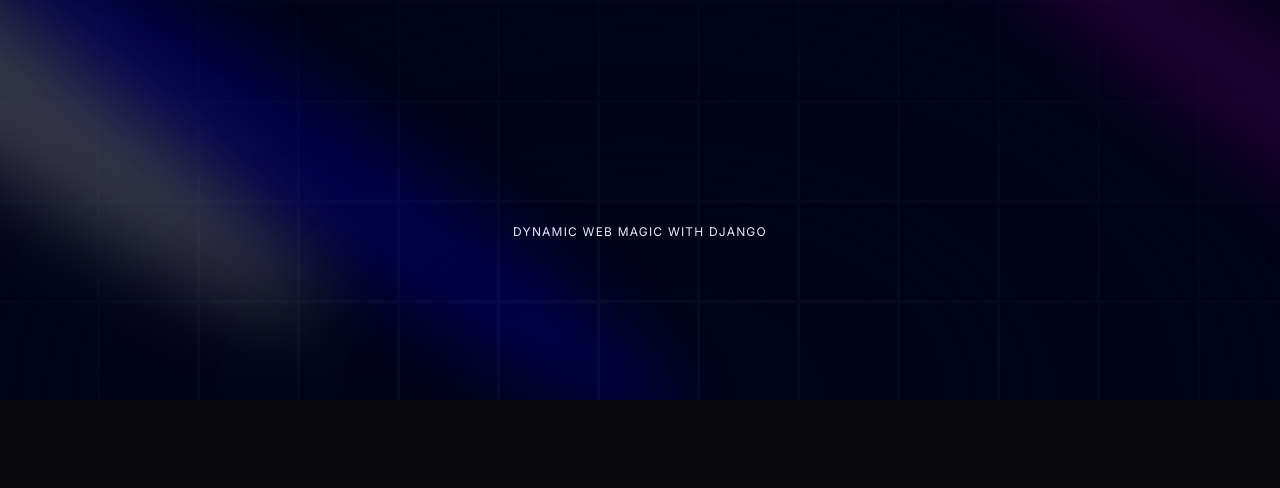
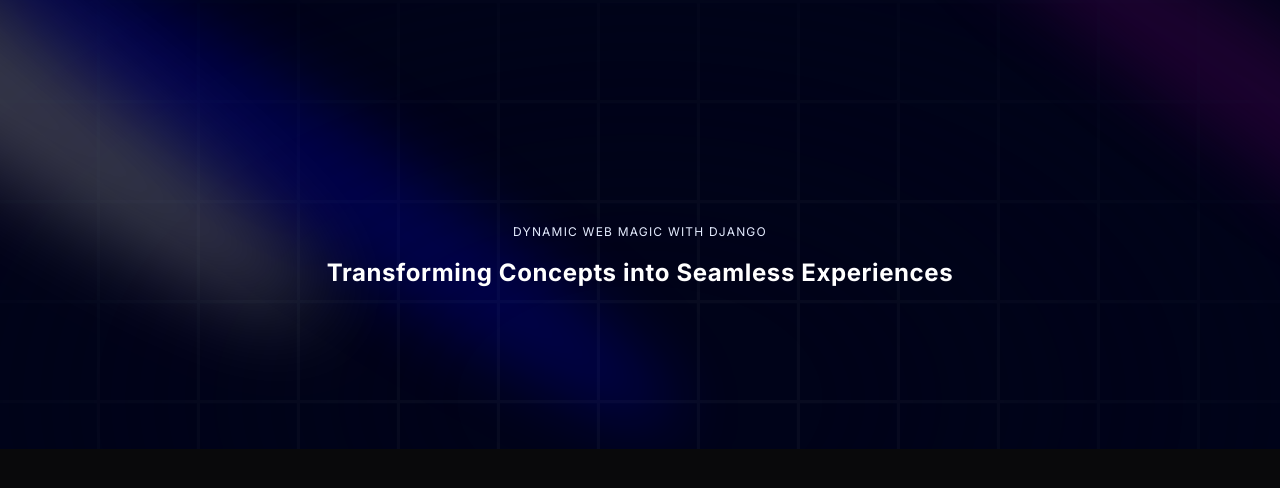
Before and after one commit to nicky-ops/portfolio, a Next.js app: page / in a window 1280 px wide. Shown: the top 488 px of the page. Built offline with nearby package versions, Linux system fonts and the light colour scheme.

Commit message:
text generate effect

```diff
--- a/components/Hero.tsx
+++ b/components/Hero.tsx
@@ -1,5 +1,6 @@
 import React from 'react'
 import { Spotlight } from './ui/spotlight'
+import { TextGenerateEffect } from './ui/TextGenerateEffect'
 
 const Hero = () => {
   return (
@@ -21,6 +22,11 @@ const Hero = () => {
                     Dynamic Web Magic with Django
                 </h2>
 
+                <TextGenerateEffect
+                  className=""
+                  words="Transforming Concepts into Seamless Experiences"
+                />
+
             </div>
 
         </div>
--- /dev/null
+++ b/components/ui/TextGenerateEffect.tsx
@@ -0,0 +1,54 @@
+"use client";
+import { useEffect } from "react";
+import { motion, stagger, useAnimate } from "framer-motion";
+import { cn } from "@/utils/cn";
+
+export const TextGenerateEffect = ({
+  words,
+  className,
+}: {
+  words: string;
+  className?: string;
+}) => {
+  const [scope, animate] = useAnimate();
+  let wordsArray = words.split(" ");
+  useEffect(() => {
+    animate(
+      "span",
+      {
+        opacity: 1,
+      },
+      {
+        duration: 2,
+        delay: stagger(0.2),
+      }
+    );
+  }, [scope.current]);
+
+  const renderWords = () => {
+    return (
+      <motion.div ref={scope}>
+        {wordsArray.map((word, idx) => {
+          return (
+            <motion.span
+              key={word + idx}
+              className="dark:text-white text-black opacity-0"
+            >
+              {word}{" "}
+            </motion.span>
+          );
+        })}
+      </motion.div>
+    );
+  };
+
+  return (
+    <div className={cn("font-bold", className)}>
+      <div className="mt-4">
+        <div className=" dark:text-white text-black text-2xl leading-snug tracking-wide">
+          {renderWords()}
+        </div>
+      </div>
+    </div>
+  );
+};
```
